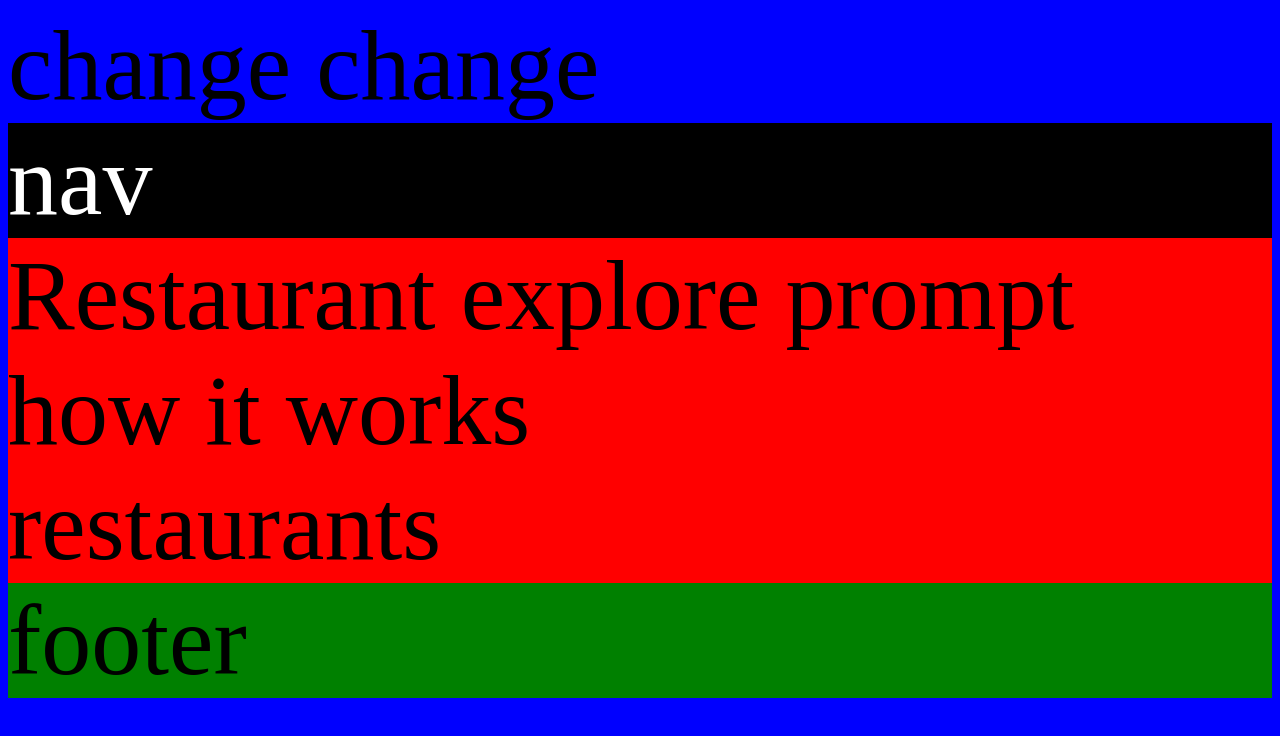
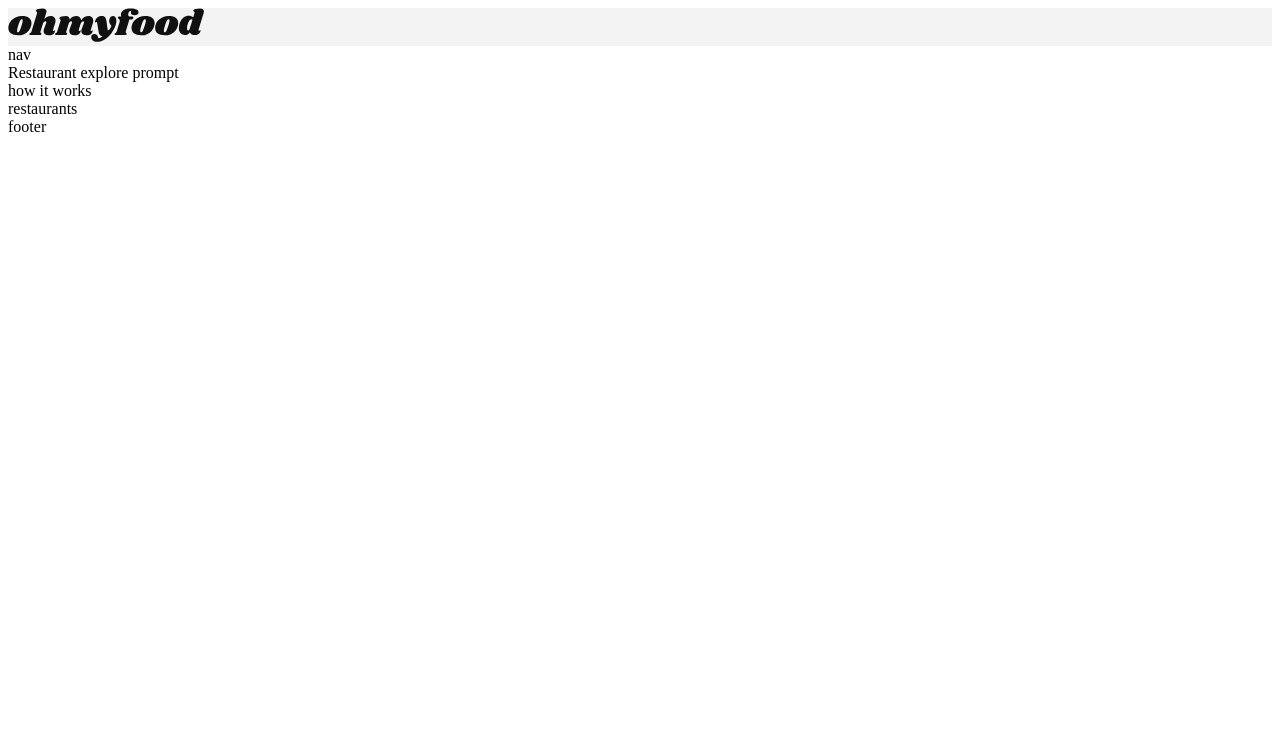
Before and after one commit to willf60/OC-Project3, a plain HTML site: page ohmyfood/index.html in a window 1280 px wide. Drawn offline with Linux system fonts and the light colour scheme.

Commit message:
scss and images folder added

```diff
--- a/ohmyfood/css/style.css
+++ /dev/null
@@ -1,23 +0,0 @@
-/** mobile first min width **/
-
-nav {
-    background: black;
-    color: white;
-    font-size: 100px;
-}
-
-section {
-    background: red;
-    font-size: 100px;
-    border: 10px black;
-}
-
-body {
-    background: blue;
-    font-size: 100px;
-}
-
-footer {
-    background: green;
-    font-size: 100px;
-}
--- a/ohmyfood/index.html
+++ b/ohmyfood/index.html
@@ -1,12 +1,15 @@
 <!DOCTYPE html>
 <html lang="en">
-change change
 <head>
     <title>ohmyfood</title>
     <meta charset="UTF-8">
     <meta name="viewport" content="width=device-width, initial-scale=1.0">
-    <link rel="stylesheet" type="text/css" href="css/style.css">
+    <link rel="stylesheet" type="text/css" href="dist/css/main.css">
 </head>
+
+<header class = logo-container>
+    <img class = "logo" src="images/logo/ohmyfood@2x.svg" alt="Ohmyfood Logo"/>
+</header>
 
 <body>
     <nav>
@@ -25,5 +28,6 @@ change change
     <footer>
         footer
     </footer>
+    <script src="https://kit.fontawesome.com/55c89e1335.js" crossorigin="anonymous"></script>
 </body>
 </html>
--- /dev/null
+++ b/ohmyfood/scss/config.scss
@@ -0,0 +1 @@
+$primary-color: #F3F3F3;
--- /dev/null
+++ b/ohmyfood/scss/main.scss
@@ -0,0 +1,5 @@
+@import 'config';
+
+header{
+    background: $primary-color;
+}
```
Also changed, not shown: Oh my food - Text.txt (added), ohmyfood/dist/css/config.css (added), ohmyfood/dist/css/main.css (added), ohmyfood/images/logo/ohmyfood.png (added), ohmyfood/images/logo/ohmyfood@2x.svg (added), ohmyfood/images/restaurants/toa-heftiba-DQKerTsQwi0-unsplash.jpg (added), 8 other files.
